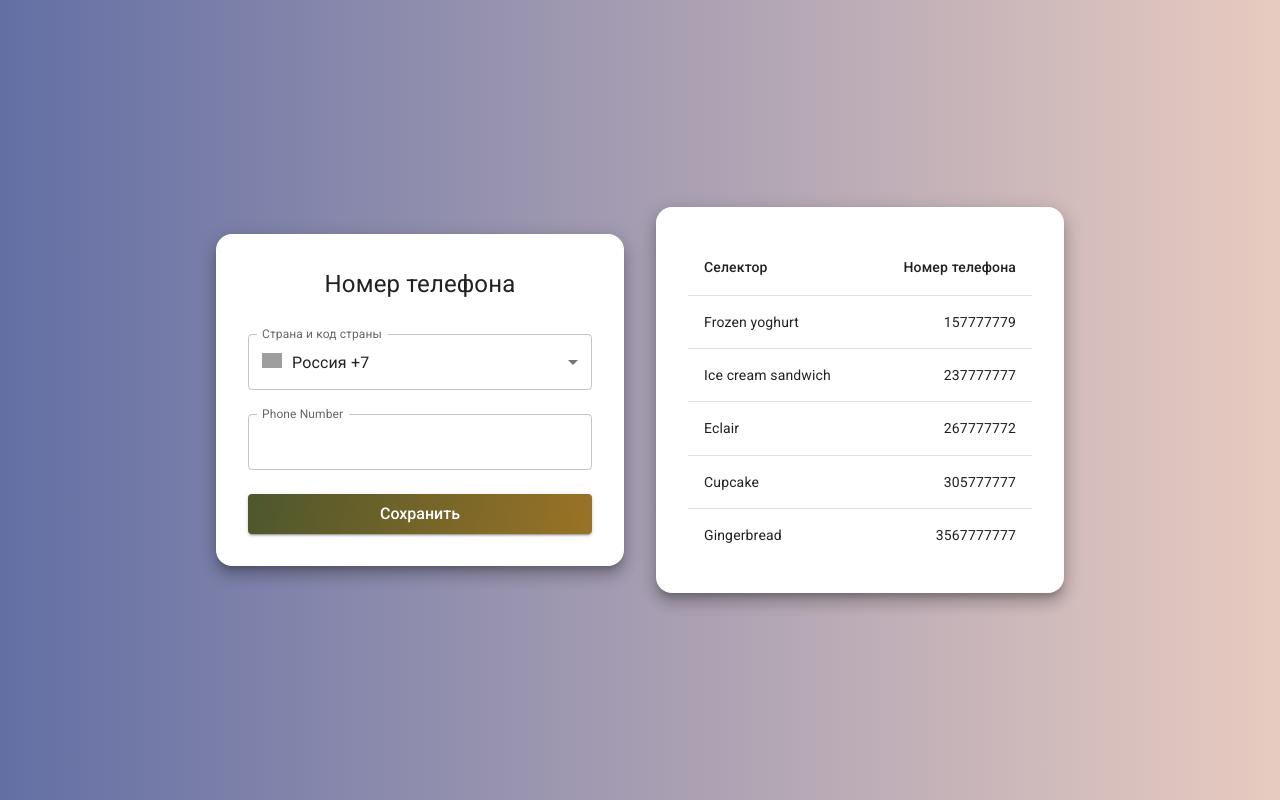
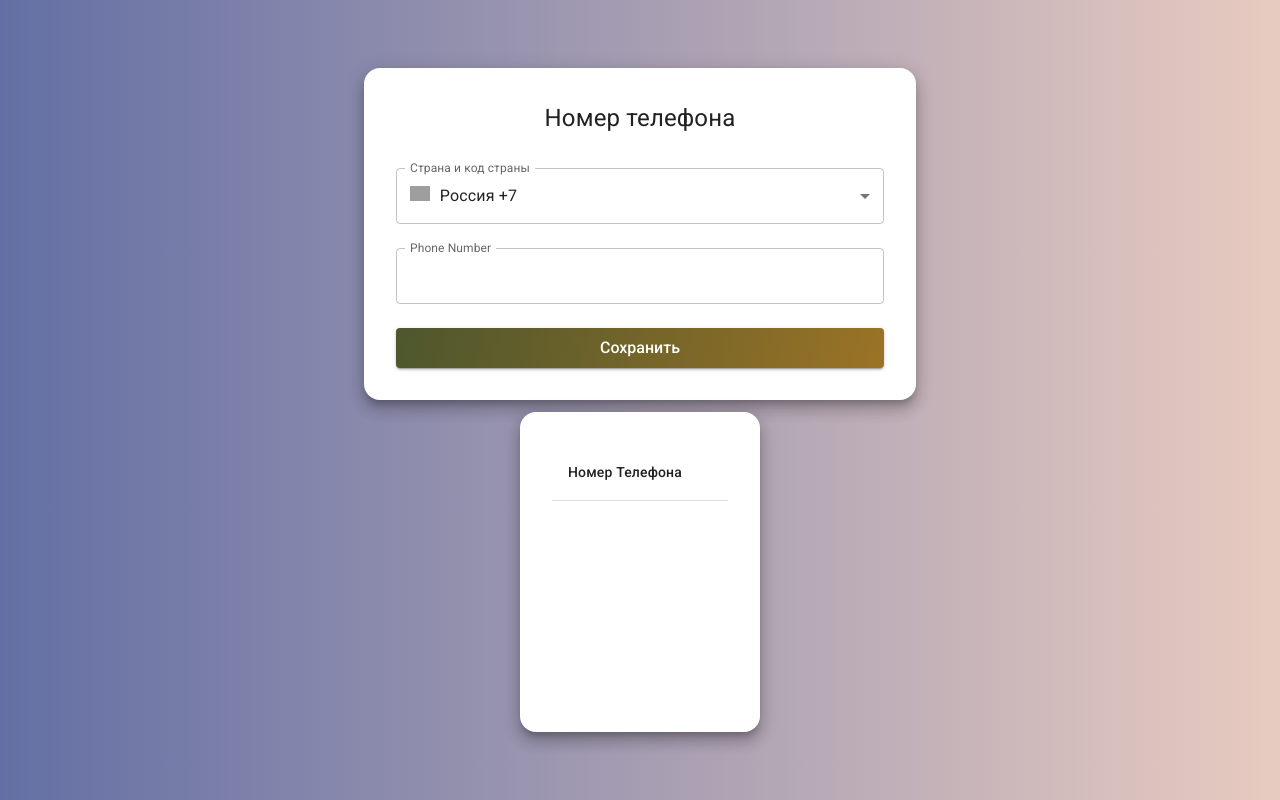
Before and after one commit to daniilyuzhanin/phone-number, a React (Create React App) app: page / in a window 1280 px wide. Built offline with nearby package versions, Linux system fonts and the light colour scheme; grey boxes are pictures that could not be loaded.

Commit message:
feat: connected redux with table

```diff
--- a/src/App.scss
+++ b/src/App.scss
@@ -3,6 +3,7 @@
   align-items: center;
   justify-content: center;
   min-height: 100vh;
+  flex-direction: column;
 
   background: #e8cbc0;
   background: -webkit-linear-gradient(to right, #636fa4, #e8cbc0);
--- a/src/common/components/PhoneForm/PhoneForm.tsx
+++ b/src/common/components/PhoneForm/PhoneForm.tsx
@@ -34,7 +34,6 @@ export const PhoneForm = () => {
     },
     validationSchema,
     onSubmit: (data) => {
-      console.log(data)
       dispatch(setPhone(data));
       set(postListRef, data );
     },
--- a/src/common/components/PhoneForm/PhoneFormButton/PhoneFormButton.tsx
+++ b/src/common/components/PhoneForm/PhoneFormButton/PhoneFormButton.tsx
@@ -11,7 +11,7 @@ const useStyles = makeStyles({
   },
 });
 
-type PhoneListType = Array<[string, string]>;
+type PhoneListType = Array<string>;
 
 export const PhoneFormButton = () => {
   const classes = useStyles();
@@ -29,12 +29,14 @@ export const PhoneFormButton = () => {
   const handleClick = () => {
     onValue(dbRef, (snapshot) => {
       snapshot.forEach((childSnapshot) => {
-        phoneList.push(childSnapshot.val())
+        const dataValue = Object.values(childSnapshot.val()).reverse().join('');
+        phoneList.push(dataValue)
       });
       dispatch(setPhoneList(phoneList))
     }, {
       onlyOnce: true
     });
+    <p>clown</p>
   }
 
   return (
--- a/src/common/components/PhoneTable/PhoneTable.tsx
+++ b/src/common/components/PhoneTable/PhoneTable.tsx
@@ -1,69 +1,35 @@
 import { Table, TableBody, TableCell, TableHead, TableRow } from '@mui/material';
-// import { getDatabase, ref, onValue, query, get, child } from "firebase/database";
-// import { useDispatch } from 'react-redux';
+import { useSelector } from 'react-redux';
+
+import { listSelector } from 'store/list/selectors';
+
 
 import { Wrapper } from '../Wrapper/Wrapper';
-// import { setCategories } from '../../../store/list/list-slice';
-
-function createData(name: string, calories: number) {
-  return { name, calories };
-}
-
-
-
 
 export const PhoneTable = () => {
-
-  // const dispatch = useDispatch();
-
-  // const db = getDatabase();
-  // const dbRef = ref(db, 'phoneNumber');
-
-
-  // onValue(dbRef, (snapshot) => {
-  //   snapshot.forEach((childSnapshot) => {
-  //     const childData = childSnapshot.val();
-  //     dispatch(setCategories(childData))
-  //   });
-  // }, {
-  //   onlyOnce: true
-  // });
-
-
-
-  const rows = [
-    createData('Frozen yoghurt', 157777779),
-    createData('Ice cream sandwich', 237777777),
-    createData('Eclair', 267777772),
-    createData('Cupcake', 305777777),
-    createData('Gingerbread', 3567777777),
-  ];
-
-
-
+  const phoneValues = Object.values(useSelector(listSelector));
 
   return (
     <Wrapper>
       <Table aria-label="simple table">
         <TableHead>
           <TableRow>
-            <TableCell>Селектор</TableCell>
-            <TableCell align="right">Номер телефона</TableCell>
+            <TableCell>Номер Телефона</TableCell>
           </TableRow>
         </TableHead>
         <TableBody>
-          {rows.map((row) => (
+          {phoneValues.map((element, index) => {
+            return (
             <TableRow
-              key={row.name}
+              key={index}
               sx={{ '&:last-child td, &:last-child th': { border: 0 } }}
             >
               <TableCell component="th" scope="row">
-                {row.name}
+                {element}
               </TableCell>
-              <TableCell align="right">{row.calories}</TableCell>
             </TableRow>
-          ))}
-
+            )
+          })}
         </TableBody>
       </Table>
       </Wrapper>
--- a/src/common/components/Wrapper/Wrapper.tsx
+++ b/src/common/components/Wrapper/Wrapper.tsx
@@ -11,12 +11,15 @@ const useStyles = makeStyles({
     display: 'flex',
     justifyContent: 'center',
     alignItems: 'center',
-    margin: '1rem 1rem',
+    margin: '0.5% 0',
+    '@media (max-width: 900px)': {
+      margin: '2% 5%',
+    },
   },
   wrapper: {
     padding: '2rem',
     minHeight: '20rem',
-    width: '25.5rem',
+    minWidth: '15rem',
     margin: '0 auto',
   },
 });
--- a/src/index.tsx
+++ b/src/index.tsx
@@ -13,8 +13,8 @@ import { store } from './store';
 ReactDOM.render(
   <React.StrictMode>
     <Provider store={store}>
-    <CssBaseline />
-    <App />
+      <CssBaseline />
+      <App />
     </Provider>
   </React.StrictMode>,
   document.getElementById('root')
--- a/src/store/list/list-slice.tsx
+++ b/src/store/list/list-slice.tsx
@@ -1,24 +1,20 @@
 import { createSlice } from '@reduxjs/toolkit';
 
-import { PhoneType } from 'types/Phone';
-
 export type ListType = {
-  numbers: PhoneType,
+  phone: string,
 };
 
 const initialState: ListType = {
-  numbers: {
-    selector: '',
-    phone: '',
-  },
+  phone: '',
 };
+
 
 export const phoneSlice = createSlice({
   name: 'user',
   initialState,
   reducers: {
     setPhoneList: (state, action) => {
-      state.numbers = action.payload;
+      return action.payload;
     },
   },
 });
--- a/src/store/list/selectors.tsx
+++ b/src/store/list/selectors.tsx
@@ -1,3 +1,3 @@
 import type { RootState } from '../index';
 
-export const listlector = (state: RootState) => state.list;
+export const listSelector = (state: RootState) => state.list;
```
Also changed, not shown: 2 other files (tests, documents, lock files or other folders).
